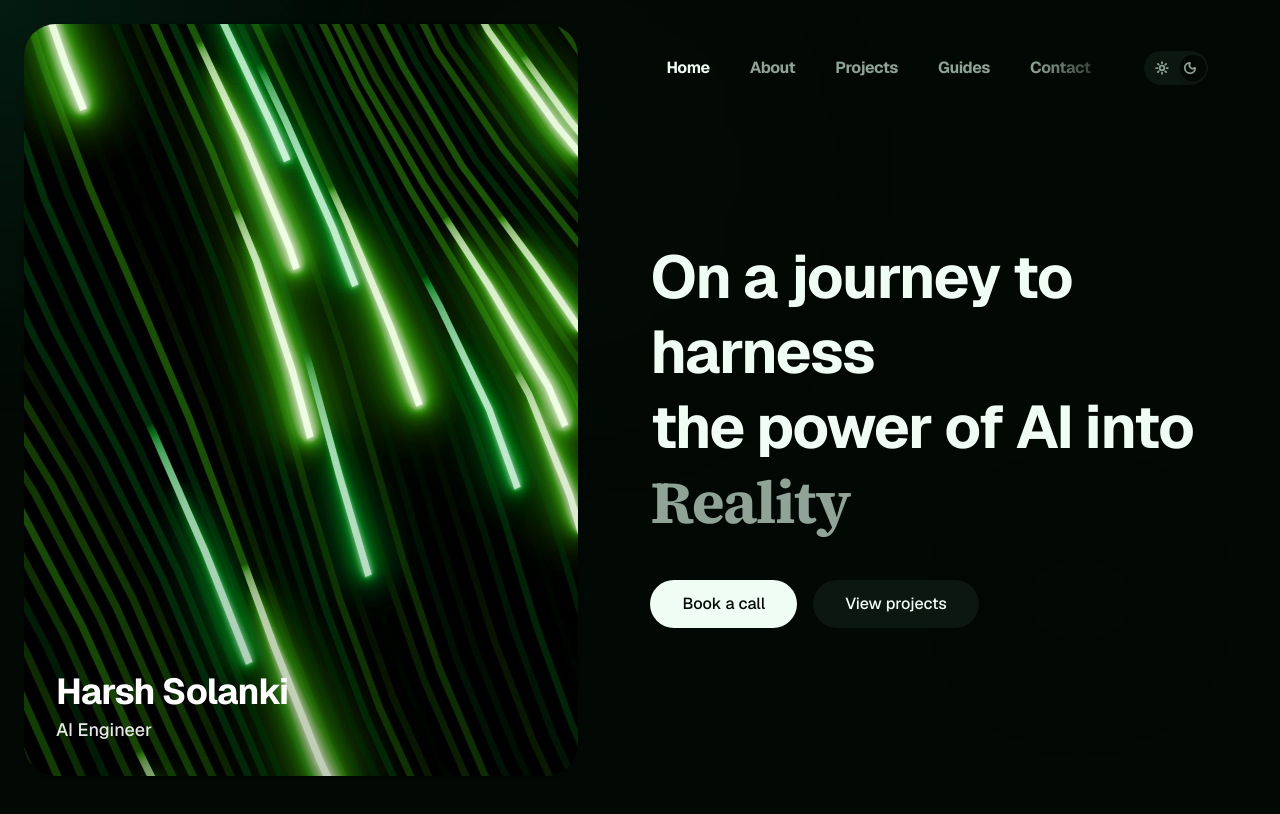
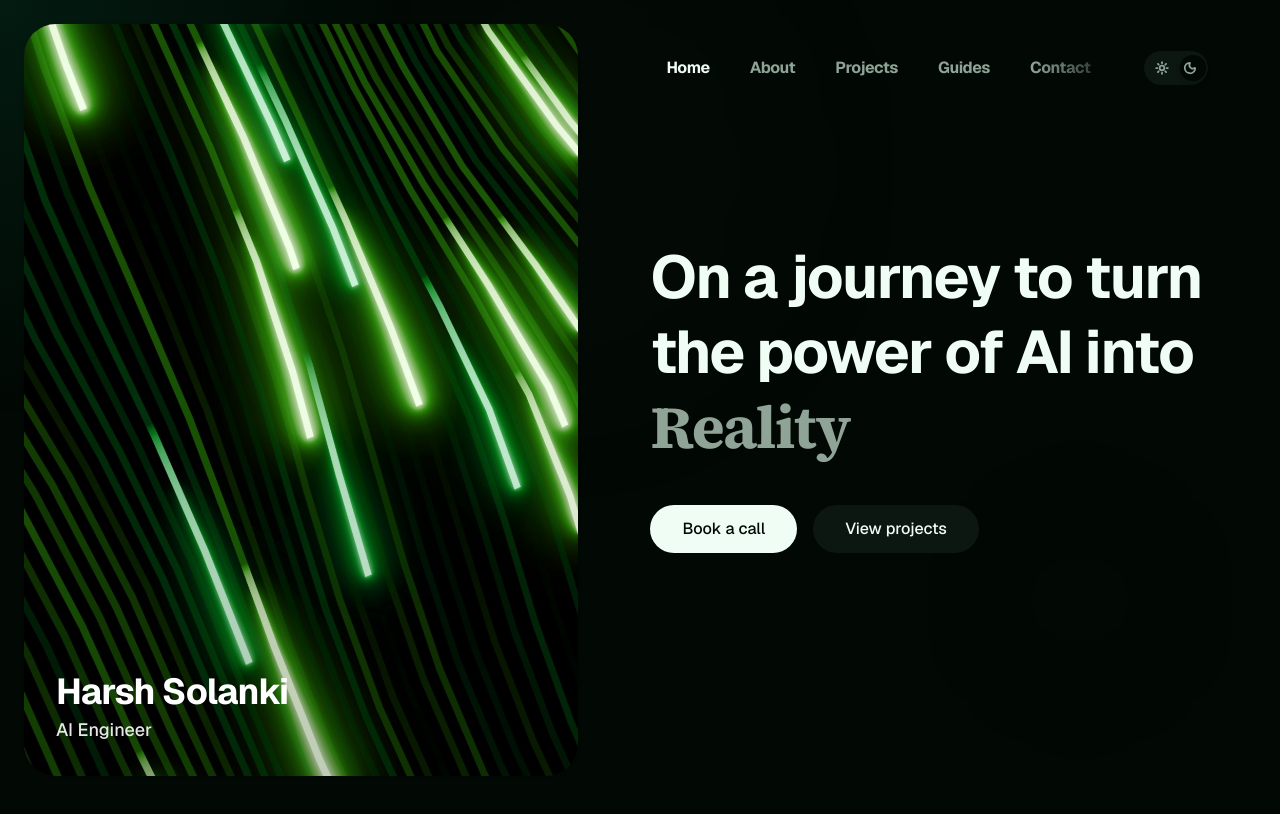
Before and after one commit to Firehawk39/harsh-portfolio, a Next.js app: page / in a window 1280 px wide. Shown: the top 814 px of the page. Built offline with nearby package versions, Linux system fonts and the light colour scheme.

Commit message:
Update homepage hero text to turn power of AI into reality

```diff
--- a/src/app/page.tsx
+++ b/src/app/page.tsx
@@ -55,7 +55,7 @@ export default function Home() {
 
       {/* Main Heading Text */}
       <h1 className="text-5xl md:text-6xl/tight font-bold tracking-tight mb-10">
-        On a journey to harness
+        On a journey to turn
         <br />
         the power of AI into <span className="font-serif font-bold text-muted-foreground">Reality</span>
       </h1>
```
